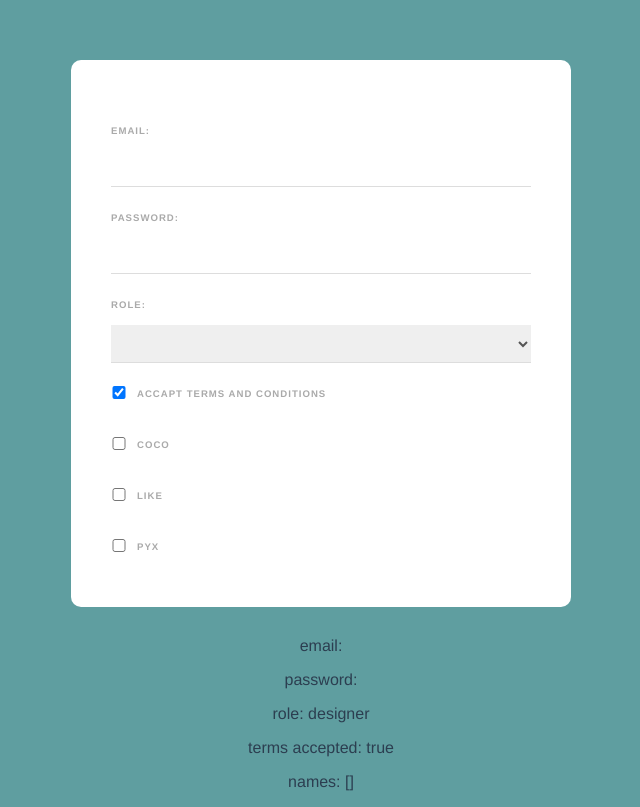
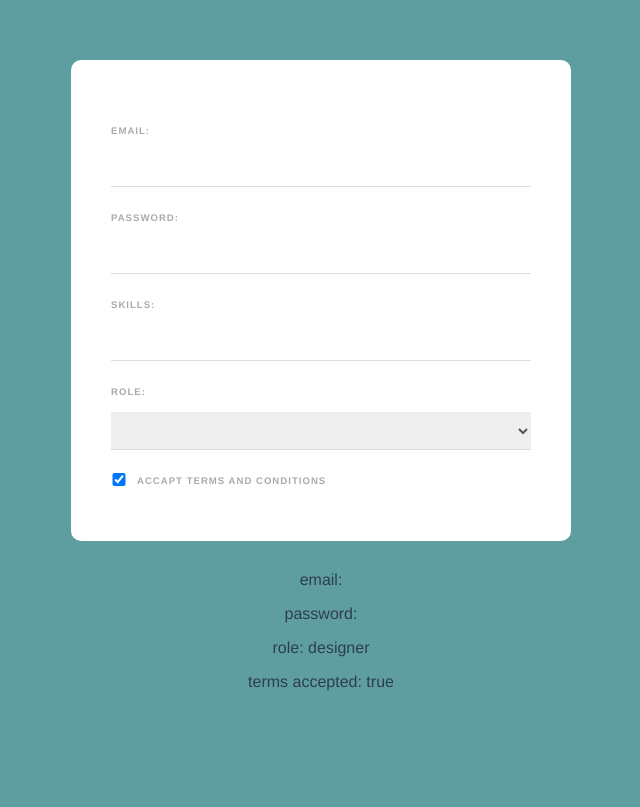
Before and after one commit to KhrystynaBohdan/vue-web-forms, a Vue app: page / in a window 1280 px wide. Shown: the whole page, without its empty margins (319-959 px from the left). Built offline with nearby package versions, Linux system fonts and the light colour scheme.

Commit message:
pushing skills to an array

```diff
--- a/src/components/SingUpForm.vue
+++ b/src/components/SingUpForm.vue
@@ -6,6 +6,12 @@
     <label>password:</label>
     <input type="password" required v-model="password" />
 
+    <label>Skills:</label>
+    <input type="skills" required v-model="tempSkills" @keypress="addSkill" />
+    <div v-for="skill in skills" :key="skill" class="pill">
+      {{ skill }}
+    </div>
+
     <label>role:</label>
     <select v-model="role">
       <option value="developer">developer</option>
@@ -13,46 +19,38 @@
     </select>
 
     <div class="terms">
-      <input type="checkbox" v-model="terms" required/>
+      <input type="checkbox" v-model="terms" required />
       <label>Accapt terms and conditions</label>
     </div>
 
-
-    <div>
-      <input type="checkbox" value="coco" v-model="names"/>
-      <label>Coco</label>
-    </div>
-    <div>
-      <input type="checkbox" value="like" v-model="names"/>
-      <label>Like</label>
-    </div>
-    <div>
-      <input type="checkbox" value="pyx" v-model="names"/>
-      <label>Pyx</label>
-    </div>
-
   </form>
-  <p>email: {{email}}</p>
-  <p>password: {{password}}</p>
-  <p>role: {{role}}</p>
-  <p>terms accepted: {{terms}}</p>
-  <p>names: {{names}}</p>
+  <p>email: {{ email }}</p>
+  <p>password: {{ password }}</p>
+  <p>role: {{ role }}</p>
+  <p>terms accepted: {{ terms }}</p>
 
 </template>
 
 <script>
 export default {
   data() {
-    return{
+    return {
       email: "",
-      password: '',
-      role: 'designer',
-      terms : true,
-      names: []
+      password: "",
+      role: "designer",
+      terms: true,
+      tempSkills: "",
+      skills: []
+    };
 
+  },
+  methods: {
+    addSkill(e) {
+      if (e.key === ',' && this.tempSkills) {
+       this.skills.push(this.tempSkills)
+        this.tempSkills = ''
+      }
     }
-
-
   }
 };
 </script>
```
